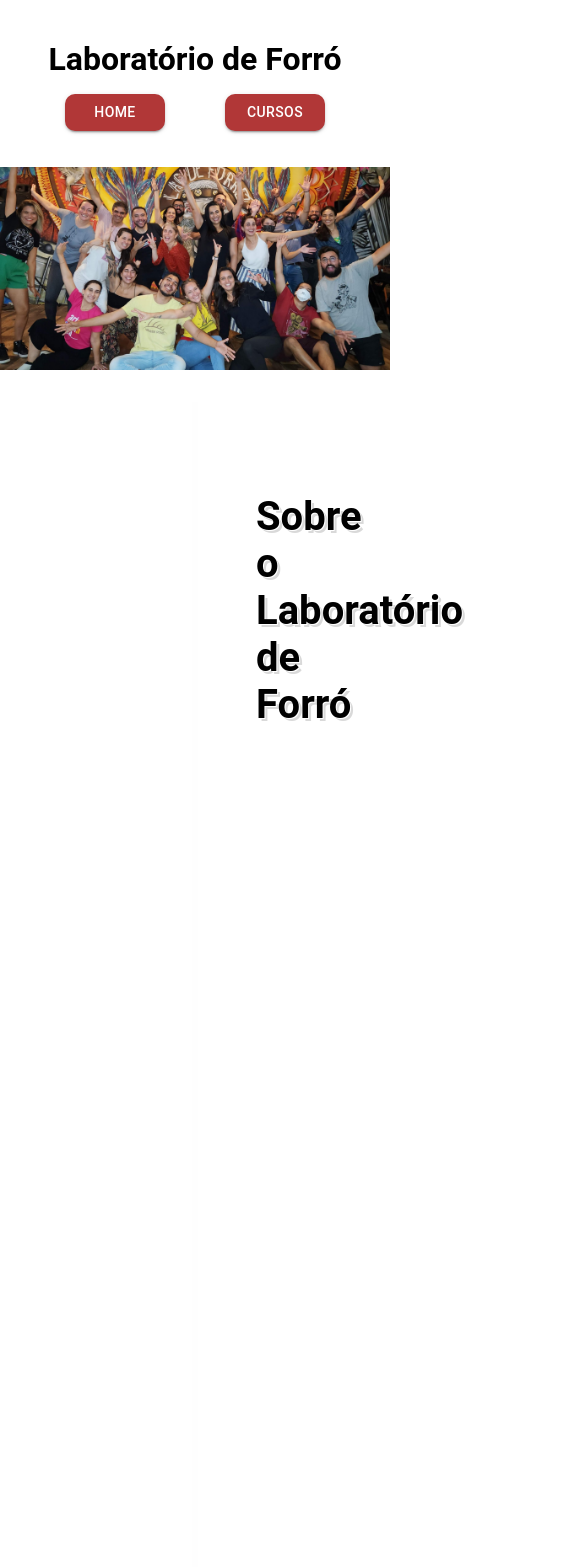
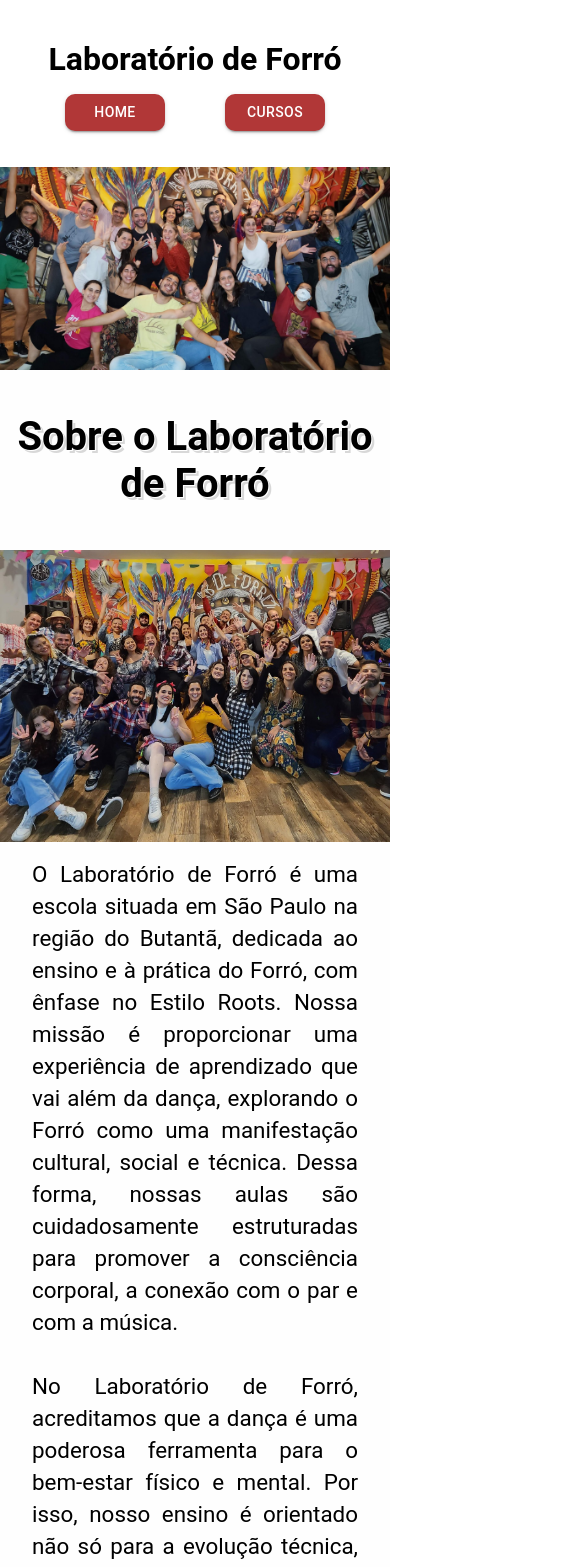
Before and after one commit to WalquiriaGodoy/react-typescript-web-page-lab, a React app: page / in a window 390 px wide. Shown: the top 1567 px of the page, 585 px wide, since content can reach past the window. Built offline with nearby package versions, Linux system fonts and the light colour scheme.

Commit message:
feat: home responsiveness

```diff
--- a/src/Componentes/Courses/CoursesList.tsx
+++ b/src/Componentes/Courses/CoursesList.tsx
@@ -102,5 +102,3 @@ export const coursesList: Course[] = [
     endTime: '22:30h',
   },
 ];
-
-export const coursesListDuplicated = [...coursesList, ...coursesList];
--- a/src/Componentes/Sobre/sobre.style.ts
+++ b/src/Componentes/Sobre/sobre.style.ts
@@ -1,8 +1,36 @@
-import styled from 'styled-components';
+import styled, { css } from 'styled-components';
 
-export const MainContentWrapper = styled.div`
+interface ContentProps {
+  $isDesktop: boolean;
+}
+
+interface MainContentWrapperProps {
+  $isDesktop: boolean;
+  $isTablet: boolean;
+}
+
+interface CulturalSectionProps {
+  $isDesktop: boolean;
+}
+
+interface CulturalSectiuImageProps {
+  $isDesktop: boolean;
+}
+
+interface LeadSectionProps {
+  $isDesktop: boolean;
+}
+
+interface SectionTitleProps {
+  $isDesktop: boolean;
+}
+
+export const MainContentWrapper = styled.div<MainContentWrapperProps>`
+  ${({ $isDesktop, $isTablet }) => {
+    console.log({ $isDesktop });
+    return css`
       background: #fefefe;
-  margin: 2rem 12rem;
+      margin: ${$isDesktop || $isTablet ? '2rem 12rem' : 'unset'};
 
       img {
         width: 100%;
@@ -20,11 +48,19 @@ export const MainContentWrapper = styled.div`
         line-height: 2rem;
       }
     `;
+  }}
+`;
 
-export const Content = styled.div`
+export const Content = styled.div<ContentProps>`
   display: grid;
   align-items: center;
-  grid-template-columns: 1fr 2fr;
+  grid-template-columns: ${({ $isDesktop }) =>
+    $isDesktop ? '1fr 2fr' : '1fr'};
+`;
+
+export const ImageContainer = styled.div`
+  width: '600px';
+  height: '460px';
 `;
 
 export const Description = styled.div`
@@ -33,14 +69,21 @@ export const Description = styled.div`
   font-family: 'Roboto';
 `;
 
-export const CulturalSection = styled.section`
+export const CulturalSection = styled.section<CulturalSectionProps>`
   display: grid;
   align-items: center;
-  grid-template-columns: 2fr 1fr;
+  grid-template-columns: ${({ $isDesktop }) =>
+    $isDesktop ? '1.2fr 1fr' : '1fr'};
 `;
 
-export const SectionTitle = styled.h1`
-  padding: 4rem;
+export const CulturalSectionImage = styled.div<CulturalSectiuImageProps>`
+  max-width: 100%;
+  aspect-ratio: 1 / 1;
+  overflow: hidden;
+`;
+
+export const SectionTitle = styled.h1<SectionTitleProps>`
+  padding: ${({ $isDesktop }) => ($isDesktop ? '4rem' : '1rem')};
   text-align: center;
   font-size: 2.5em;
   font-family: 'Roboto';
@@ -55,9 +98,10 @@ export const Courses = styled.div`
   justify-content: center;
 `;
 
-export const LeadSection = styled.section`
+export const LeadSection = styled.section<LeadSectionProps>`
   display: grid;
-  grid-template-columns: 6fr 4fr;
+  grid-template-columns: ${({ $isDesktop }) =>
+    $isDesktop ? `6fr 4fr` : `1fr`};
   align-items: center;
-  padding: 5rem;
+  padding: ${({ $isDesktop }) => ($isDesktop ? '5rem' : '0')};
 `;
--- a/src/Componentes/Sobre/sobre.tsx
+++ b/src/Componentes/Sobre/sobre.tsx
@@ -4,21 +4,28 @@ import labIntroduction from './../../assets/img/labIntroduction.jpg';
 import muralTecnica from './../../assets/img/muralTecnica.png';
 import { Carousel } from '../Carousel/Carousel';
 import { CourseCard } from '../CourseCard/CourseCard';
-import { coursesListDuplicated } from '../Courses/CoursesList';
+import { coursesList } from '../Courses/CoursesList';
 import { LeadInvite } from '../LeadInvite/LeadInvite';
 import { LeadForm } from '../Formulário/LeadForm/LeadForm';
-class Sobre extends React.Component {
-  render() {
+import { useDevice } from 'src/hooks/useDevice';
+
+const Sobre = () => {
+  const { isDesktop, isTablet } = useDevice();
+
   return (
-      <S.MainContentWrapper>
-        <S.SectionTitle>Sobre o Laboratório de Forró</S.SectionTitle>
-        <S.Content>
+    <S.MainContentWrapper $isDesktop={isDesktop} $isTablet={isTablet}>
+      <S.SectionTitle $isDesktop={isDesktop}>
+        Sobre o Laboratório de Forró
+      </S.SectionTitle>
+      <S.Content $isDesktop={isDesktop}>
+        <S.ImageContainer>
           <img
             className='img-sobre'
             src={labIntroduction}
             alt='Imagem da sala de aula com alunos em circulo'
-            style={{ width: '600px', height: '460px' }}
           />
+        </S.ImageContainer>
+
         <S.Description>
           <p>
             O Laboratório de Forró é uma escola situada em São Paulo na região
@@ -31,9 +38,9 @@ class Sobre extends React.Component {
           </p>
           <p>
             No Laboratório de Forró, acreditamos que a dança é uma poderosa
-              ferramenta para o bem-estar físico e mental. Por isso, nosso
-              ensino é orientado não só para a evolução técnica, mas também para
-              a promoção da saúde. Através da conexão com o corpo e da interação
+            ferramenta para o bem-estar físico e mental. Por isso, nosso ensino
+            é orientado não só para a evolução técnica, mas também para a
+            promoção da saúde. Através da conexão com o corpo e da interação
             social proporcionada pelo Forró, nossos alunos descobrem novas
             formas de se expressar, relaxar e encontrar equilíbrio.
           </p>
@@ -45,8 +52,10 @@ class Sobre extends React.Component {
         </S.Description>
       </S.Content>
 
-        <S.SectionTitle>Aulas com Foco Técnico</S.SectionTitle>
-        <S.CulturalSection>
+      <S.SectionTitle $isDesktop={isDesktop}>
+        Aulas com Foco Técnico
+      </S.SectionTitle>
+      <S.CulturalSection $isDesktop={isDesktop}>
         <S.Description>
           <p>
             Um dos grandes diferenciais do Laboratório de Forró é o foco na
@@ -56,31 +65,34 @@ class Sobre extends React.Component {
           </p>
           <p>
             Nas aulas, os passos são ensinados de forma simples, clara e
-              organizada, sempre alinhados com o ritmo da música e em sintonia
-              com o par, garantindo que a dança flua de maneira natural e
-              prazerosa.
+            organizada, sempre alinhados com o ritmo da música e em sintonia com
+            o par, garantindo que a dança flua de maneira natural e prazerosa.
           </p>
           <p>
-              Os professores têm como prioridade ajudar os alunos a entenderem
-              bem a base técnica, para que cada um consiga evoluir de forma
-              segura e confiante. O resultado é uma dança mais conectada, onde
-              os movimentos seguem o ritmo da música e a energia do par,
-              tornando a experiência ainda mais enriquecedora e divertida.
+            Os professores têm como prioridade ajudar os alunos a entenderem bem
+            a base técnica, para que cada um consiga evoluir de forma segura e
+            confiante. O resultado é uma dança mais conectada, onde os
+            movimentos seguem o ritmo da música e a energia do par, tornando a
+            experiência ainda mais enriquecedora e divertida.
           </p>
         </S.Description>
+        <S.CulturalSectionImage $isDesktop={isDesktop}>
           <img
             className='img-sobre'
             src={muralTecnica}
             alt='Imagem da sala de aula com alunos em circulo'
-            style={{ width: '700px', height: '700px' }}
+            style={{ width: `100%`, height: `100%`, objectFit: 'cover' }}
           />
+        </S.CulturalSectionImage>
       </S.CulturalSection>
 
       <S.CoursesSection>
-          <S.SectionTitle>Cursos Oferecidos</S.SectionTitle>
+        <S.SectionTitle $isDesktop={isDesktop}>
+          Cursos Oferecidos
+        </S.SectionTitle>
         <S.Courses>
           <Carousel>
-              {coursesListDuplicated.map((course) => {
+            {coursesList.map((course) => {
               return (
                 <CourseCard
                   key={course.key}
@@ -93,13 +105,12 @@ class Sobre extends React.Component {
         </S.Courses>
       </S.CoursesSection>
 
-        <S.LeadSection>
+      <S.LeadSection $isDesktop={isDesktop}>
         <LeadInvite />
         <LeadForm />
       </S.LeadSection>
     </S.MainContentWrapper>
   );
-  }
-}
+};
 
 export default Sobre;
```
Lines whose indentation alone changed are shown as unchanged.
